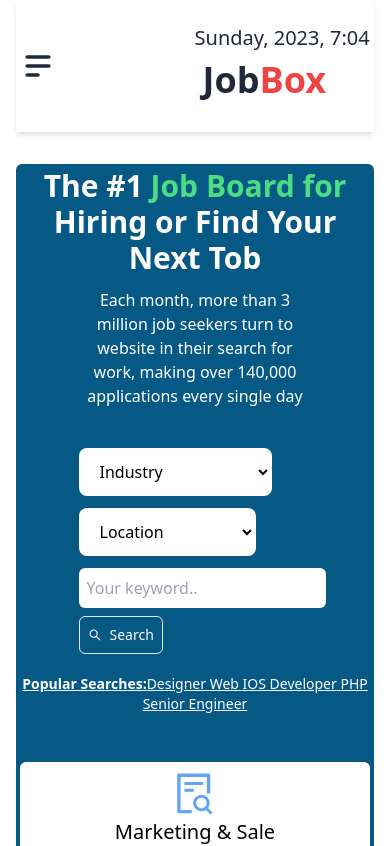
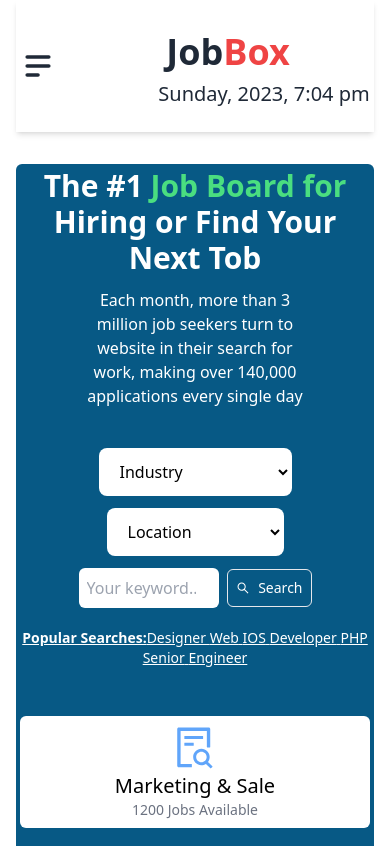
Before and after one commit to naymhossen1b/Job-Box-Client-Site, a React (Vite) app: page / in a window 390 px wide. Shown: the top 846 px of the page. Built offline with nearby package versions, Linux system fonts and the light colour scheme; no server answers.

Commit message:
create and modified navber and responsive full

```diff
--- a/src/Home/Banner.jsx
+++ b/src/Home/Banner.jsx
@@ -4,7 +4,7 @@ import { SiCodingninjas, SiTaichigraphics } from "react-icons/si";
 
 const Banner = () => {
   return (
-    <div className="h-fu bg-sky-800 text-white text-center rounded-md">
+    <div className=" bg-sky-800 text-white text-center rounded-md">
       <div className="md:p-20 p-1">
         <h1 className="text-3xl font-bold">
           The #1 <span className="text-green-400">Job Board for</span>
@@ -14,7 +14,7 @@ const Banner = () => {
           Each month, more than 3 million job seekers turn to website in their search for work,
           making over 140,000 applications every single day
         </p>
-        <div className="flex flex-wrap items-center justify-between mt-10 gap-3 md:p-4 md:bg-white text-black rounded-md w-8/12 mx-auto">
+        <div className="md:flex grid grid-cols-1  items-center justify-between mt-10 gap-3 md:p-4 md:bg-white text-black rounded-md w-8/12 mx-auto">
           <div>
             <select className="input ">
               <option>Industry</option>
@@ -34,9 +34,9 @@ const Banner = () => {
               <option>Bangladesh</option>
             </select>
           </div>
-          <div className="md:flex items-center">
-            <input className="md:w-full rounded-md p-2 " type="search" placeholder="Your keyword.." />
-            <button className="border p-2 rounded-md gap-2 mt-2 flex items-center text-white text-sm bg-sky-800">
+          <div className="flex justify-center gap-2 items-center">
+            <input className="md:w-full w-9/12 rounded-md p-2 " type="search" placeholder="Your keyword.." />
+            <button className="border p-2 rounded-md gap-2 md:mt-2 flex items-center text-white text-sm bg-sky-800">
               <AiOutlineSearch />
               Search
             </button>
--- a/src/Home/RealTime.jsx
+++ b/src/Home/RealTime.jsx
@@ -4,7 +4,7 @@ const RealTime = () => {
     return (
         <div>
             <div>
-            <p className='font-light'>{moment().format("dddd,   YYYY, h:mm")}</p>
+            <p className='font-light'>{moment().format("dddd,   YYYY, h:mm a")}</p>
         </div>
         </div>
     );
--- a/src/Shared/Header.jsx
+++ b/src/Shared/Header.jsx
@@ -137,12 +137,12 @@ const Header = () => {
           </ul>
         </div>
         <div className="md:mr-10 lg:order-first">
-          <RealTime />
           <Link to="/">
             <h1 className="text-4xl shadow-sm p-2 rounded-md shadow-white font-bold lg:ml-5">
               Job<span className="text-red-500">Box</span>
             </h1>
           </Link>
+          <RealTime />
         </div>
       </nav>
     </div>
```
